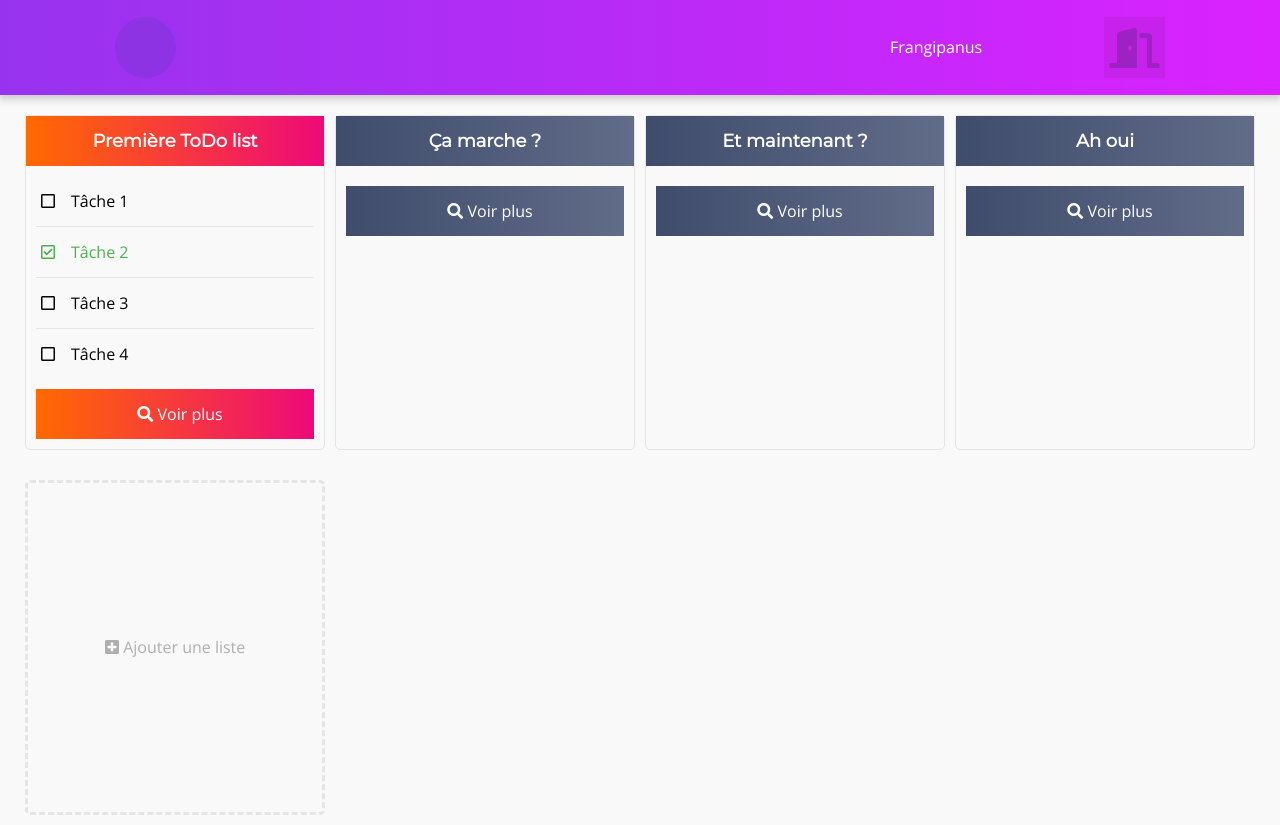
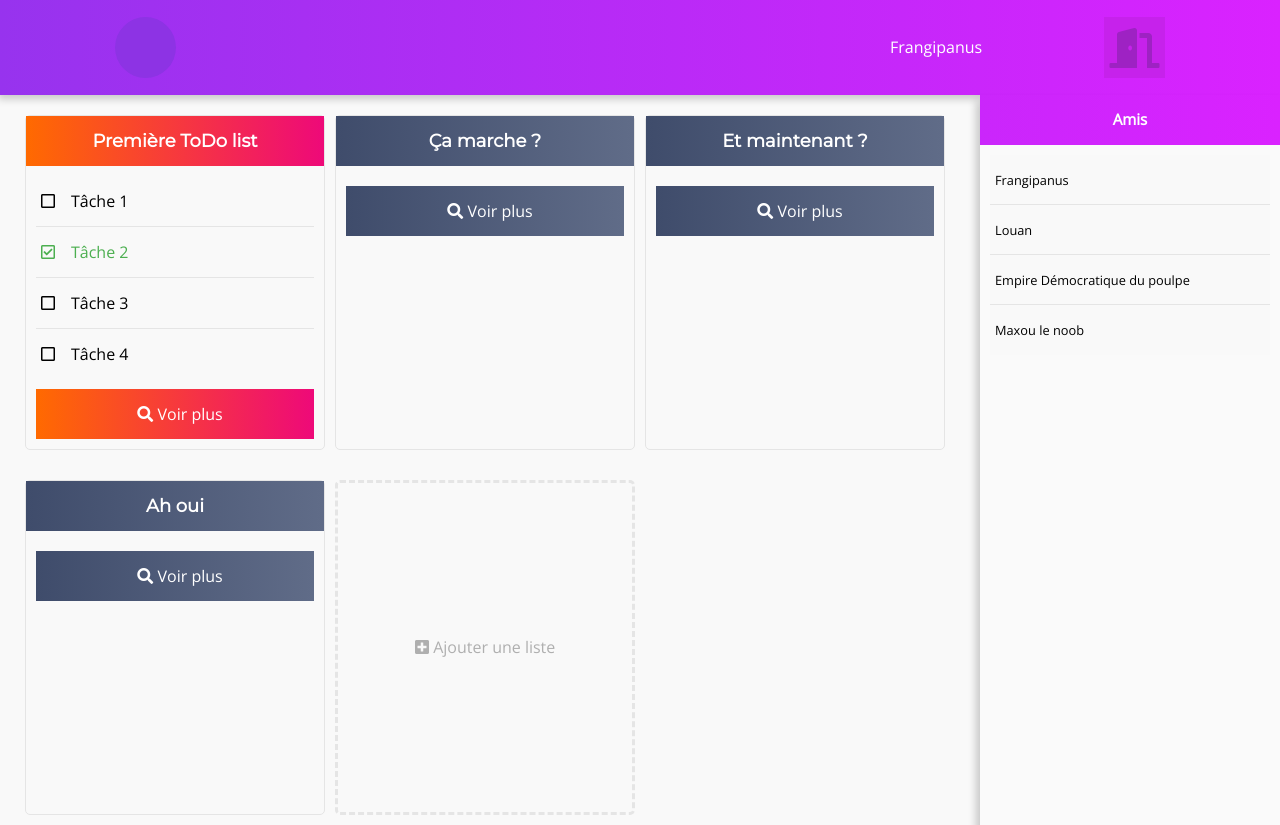
Before and after one commit to EmpireDemocratiqueDuPoulpe/Just-Do-It, a PHP site: page / in a window 1280 px wide. Run offline with PHP 8.4, Linux system fonts and the light colour scheme; a user stored in the database is signed in; data comes from the database, SQL or seed files in the repository.

Commit message:
Ajout du visuel de la liste d'amis

```diff
--- a/assets/css/main.css
+++ b/assets/css/main.css
@@ -20,6 +20,10 @@ body.maxHeight {
 
 /*** Header ***/
 header {
+    position: fixed;
+    top: 0;
+    left: 0;
+    width: 100%;
     height: 95px;
     /* background: #A94CE6; */
     background: #DA22FF;
@@ -29,13 +33,17 @@ header {
     -webkit-box-shadow: 0px 2px 8px 2px rgba(0,0,0,0.2);
     -moz-box-shadow: 0px 2px 8px 2px rgba(0,0,0,0.2);
     box-shadow: 0px 2px 8px 2px rgba(0,0,0,0.2);
-    z-index: 150;
+    z-index: 2450;
 }
 
 header.noShadow {
     -webkit-box-shadow: none;
     -moz-box-shadow: none;
     box-shadow: none;
+}
+
+header.noFixed {
+    position: relative;
 }
 
 /* Logo */
@@ -246,7 +254,7 @@ input[type=submit]:focus, button:focus      { outline: none; }
     flex-direction: row;
     flex-wrap: wrap;
     height: 100%;
-    padding: 0 15px;
+    padding: 95px 290px 0 15px;
 }
 
 #todoListContainer.maxHeight {
@@ -585,6 +593,82 @@ input[type=submit]:focus, button:focus      { outline: none; }
 .seeMore label:before                           { content: "" !important; }
 .seeMore input[type=checkbox]:checked + label   { color: #FFFFFF !important; }
 
+/*** Friend list ***/
+#friendList {
+    position: fixed;
+    top: 95px;
+    right: 0;
+    width: 300px;
+    height: 100%;
+    -webkit-box-shadow: -2px 8px 8px 2px rgba(0,0,0,0.2);
+    -moz-box-shadow: -2px 8px 8px 2px rgba(0,0,0,0.2);
+    box-shadow: -2px 8px 8px 2px rgba(0,0,0,0.2);
+    z-index: 2500;
+    overflow: hidden;
+}
+
+#friendListGradientBg {
+    position: absolute;
+    right: 0;
+    width: 100vw;
+    height: 100%;
+    background: #DA22FF;
+    background: -webkit-linear-gradient(to right, #9733EE, #DA22FF);
+    background: linear-gradient(to right, #9733EE, #DA22FF);
+}
+
+#friendListGradientBorder {
+    width: 300px;
+    height: 100%;
+    float: right;
+}
+
+/* Friend List head */
+#friendListHead {
+    text-align: center;
+    height: 50px;
+    line-height: 49px;
+    color: #FFFFFF;
+}
+
+#friendListHead h3 {
+    font-size: 0.95em;
+    margin: 0;
+}
+
+/* Friend List body */
+#friendListBody {
+    height: 100%;
+    background: #FAFAFA;
+}
+
+#friendListBody ul {
+    margin: 0;
+    padding: 10px;
+    list-style: none;
+}
+
+.friend  {
+    box-sizing: border-box;
+    display: block;
+    width: 100%;
+    height: 50px;
+    line-height: 50px;
+    font-size: 0.8em;
+    padding: 0 5px;
+    background-color: #F9F9F9;
+    border-bottom: thin #e5e5e5 solid;
+    transition: color 250ms;
+    cursor: pointer;
+    overflow: hidden;
+    text-overflow: ellipsis;
+    white-space: nowrap;
+}
+
+.friend.noBottomMargin { border-bottom: none; }
+
+.friend:hover { background-color: #efefef; }
+
 /***********************************
  * View todo list
  ***********************************/
@@ -821,7 +905,6 @@ input[type=submit]:focus, button:focus      { outline: none; }
     flex-grow: 1;
     display: flex;
     flex-direction: row;
-    align-items: center;
     width: 100%;
     padding: 0 15px 10px 15px;
 }
--- a/assets/js/TodoList.js
+++ b/assets/js/TodoList.js
@@ -29,7 +29,7 @@ function initListsEvents() {
                                     '<li class="task">' +
                                         '<input type="checkbox" id="addCheck">' +
                                         '<label for="addCheck">' +
-                                            '<i class="fas fa-plus-square"></i>' +
+                                            '<i class="fas fa-plus-square"></i> ' +
                                             'Ajouter la liste' +
                                         '</label>' +
                                     '</li>' +
--- a/views/index_v.php
+++ b/views/index_v.php
@@ -14,6 +14,26 @@
             <?= $todoListsHTML; ?>
         </div>
 
+        <!-- Friends list -->
+        <div id="friendList">
+            <div id="friendListGradientBg">
+                <div  id="friendListGradientBorder">
+                    <div id="friendListHead">
+                        <h3>Amis</h3>
+                    </div>
+
+                    <div id="friendListBody">
+                        <ul>
+                            <li class="friend">Frangipanus</li>
+                            <li class="friend">Louan</li>
+                            <li class="friend">Empire Démocratique du poulpe</li>
+                            <li class="friend noBottomMargin">Maxou le noob</li>
+                        </ul>
+                    </div>
+                </div>
+            </div>
+        </div>
+
         <!-- Scripts -->
         <script src="./assets/js/bluebird.min.js"></script>
         <script src="./assets/js/AJAX.js"></script>
--- a/views/view_todo_list_v.php
+++ b/views/view_todo_list_v.php
@@ -5,9 +5,9 @@
         <title>ProjetPHP - <?= $list_name ?></title>
         <?php include_once(ROOT."/views/models/head.php"); ?>
     </head>
-    <body class="maxHeight">
+    <body>
         <!-- Header -->
-        <?php $classes = "noShadow"; include_once(ROOT."/views/models/header.php"); ?>
+        <?php $classes = "noShadow noFixed"; include_once(ROOT."/views/models/header.php"); ?>
 
         <!-- Errors and success messages -->
         <?= $errorsSuccessMsg ?>
```
